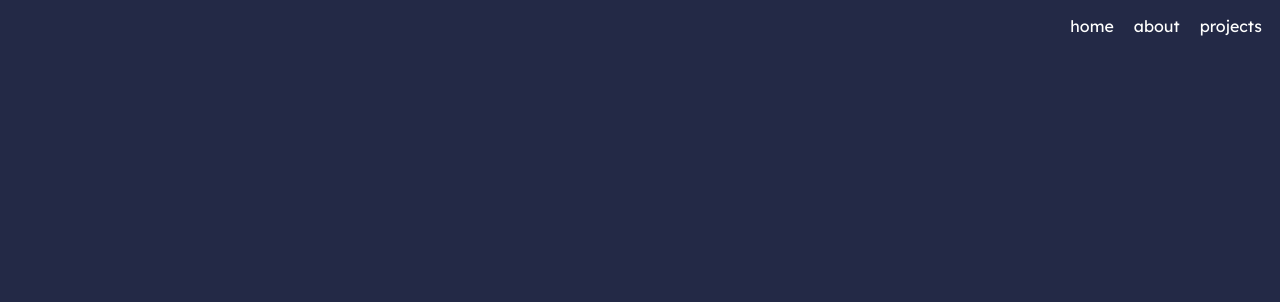
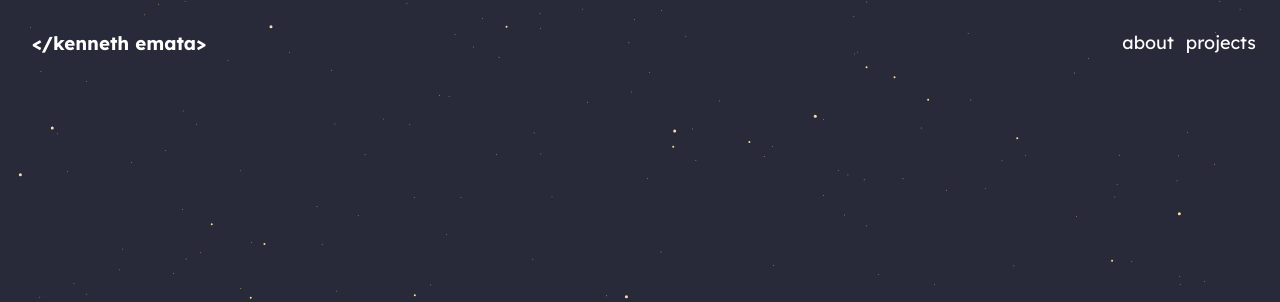
Before and after one commit to emataa/k-site, a plain HTML site: page index.html in a window 1280 px wide. Shown: the top 302 px of the page. Drawn offline with Linux system fonts and the light colour scheme.

Commit message:
added starry background

```diff
--- /dev/null
+++ b/bg.js
@@ -0,0 +1,246 @@
+window.onload = function() {
+    setTimeout(start, 200);
+};
+
+function start() {
+
+    //Helpers
+    function lineToAngle(x1, y1, length, radians) {
+        var x2 = x1 + length * Math.cos(radians),
+            y2 = y1 + length * Math.sin(radians);
+        return { x: x2, y: y2 };
+    }
+
+    function randomRange(min, max) {
+        return min + Math.random() * (max - min);
+    }
+
+    function degreesToRads(degrees) {
+        return degrees / 180 * Math.PI;
+    }
+
+    //Particle
+    var particle = {
+        x: 0,
+        y: 0,
+        vx: 0,
+        vy: 0,
+        radius: 0,
+
+        create: function(x, y, speed, direction) {
+            var obj = Object.create(this);
+            obj.x = x;
+            obj.y = y;
+            obj.vx = Math.cos(direction) * speed;
+            obj.vy = Math.sin(direction) * speed;
+            return obj;
+        },
+
+        getSpeed: function() {
+            return Math.sqrt(this.vx * this.vx + this.vy * this.vy);
+        },
+
+        setSpeed: function(speed) {
+            var heading = this.getHeading();
+            this.vx = Math.cos(heading) * speed;
+            this.vy = Math.sin(heading) * speed;
+        },
+
+        getHeading: function() {
+            return Math.atan2(this.vy, this.vx);
+        },
+
+        setHeading: function(heading) {
+            var speed = this.getSpeed();
+            this.vx = Math.cos(heading) * speed;
+            this.vy = Math.sin(heading) * speed;
+        },
+
+        update: function() {
+            this.x += this.vx;
+            this.y += this.vy;
+        }
+    };
+
+    //Canvas and settings
+    var canvas = document.getElementById("canvas"),
+        context = canvas.getContext("2d"),
+        width = canvas.width = window.innerWidth,
+        height = canvas.height = window.innerHeight,
+        stars = [],
+        shootingStars = [],
+        layers = [
+            { speed: 0.015, scale: 0.2, count: 320 },
+            { speed: 0.03, scale: 0.5, count: 50 },
+            { speed: 0.05, scale: 0.75, count: 30 }
+        ],
+        starsAngle = 145,
+        shootingStarSpeed = {
+            min: 15,
+            max: 20
+        },
+        shootingStarOpacityDelta = 0.01,
+        trailLengthDelta = 0.01,
+        shootingStarEmittingInterval = 2000,
+        shootingStarLifeTime = 500,
+        maxTrailLength = 300,
+        starBaseRadius = 2,
+        shootingStarRadius = 3,
+        paused = false;
+
+    //Create all stars
+    for (var j = 0; j < layers.length; j += 1) {
+        var layer = layers[j];
+        for (var i = 0; i < layer.count; i += 1) {
+            var star = particle.create(randomRange(0, width), randomRange(0, height), 0, 0);
+            star.radius = starBaseRadius * layer.scale;
+            star.setSpeed(layer.speed);
+            star.setHeading(degreesToRads(starsAngle));
+            stars.push(star);
+        }
+    }
+
+    function createShootingStar() {
+        var shootingStar = particle.create(randomRange(width / 2, width), randomRange(0, height / 2), 0, 0);
+        shootingStar.setSpeed(randomRange(shootingStarSpeed.min, shootingStarSpeed.max));
+        shootingStar.setHeading(degreesToRads(starsAngle));
+        shootingStar.radius = shootingStarRadius;
+        shootingStar.opacity = 0;
+        shootingStar.trailLengthDelta = 0;
+        shootingStar.isSpawning = true;
+        shootingStar.isDying = false;
+        shootingStars.push(shootingStar);
+    }
+
+    function killShootingStar(shootingStar) {
+        setTimeout(function() {
+            shootingStar.isDying = true;
+        }, shootingStarLifeTime);
+    }
+
+    function update() {
+        if (!paused) {
+            context.clearRect(0, 0, width, height);
+            context.fillStyle = "#282a3a";
+            context.fillRect(0, 0, width, height);
+            context.fill();
+
+            for (var i = 0; i < stars.length; i += 1) {
+                var star = stars[i];
+                star.update();
+                drawStar(star);
+                if (star.x > width) {
+                    star.x = 0;
+                }
+                if (star.x < 0) {
+                    star.x = width;
+                }
+                if (star.y > height) {
+                    star.y = 0;
+                }
+                if (star.y < 0) {
+                    star.y = height;
+                }
+            }
+
+            for (i = 0; i < shootingStars.length; i += 1) {
+                var shootingStar = shootingStars[i];
+                if (shootingStar.isSpawning) {
+                    shootingStar.opacity += shootingStarOpacityDelta;
+                    if (shootingStar.opacity >= 1.0) {
+                        shootingStar.isSpawning = false;
+                        killShootingStar(shootingStar);
+                    }
+                }
+                if (shootingStar.isDying) {
+                    shootingStar.opacity -= shootingStarOpacityDelta;
+                    if (shootingStar.opacity <= 0.0) {
+                        shootingStar.isDying = false;
+                        shootingStar.isDead = true;
+                    }
+                }
+                shootingStar.trailLengthDelta += trailLengthDelta;
+
+                shootingStar.update();
+                if (shootingStar.opacity > 0.0) {
+                    drawShootingStar(shootingStar);
+                }
+            }
+
+            //Delete dead shooting shootingStars
+            for (i = shootingStars.length -1; i >= 0 ; i--){
+                if (shootingStars[i].isDead){
+                    shootingStars.splice(i, 1);
+                }
+            }
+        }
+        requestAnimationFrame(update);
+    }
+
+    function drawStar(star) {
+        context.fillStyle = "rgb(255, 221, 157)";
+        context.beginPath();
+        context.arc(star.x, star.y, star.radius, 0, Math.PI * 2, false);
+        context.fill();
+    }
+
+    function drawShootingStar(p) {
+        var x = p.x,
+            y = p.y,
+            currentTrailLength = (maxTrailLength * p.trailLengthDelta),
+            pos = lineToAngle(x, y, -currentTrailLength, p.getHeading());
+
+        context.fillStyle = "rgba(255, 255, 255, " + p.opacity + ")";
+        // context.beginPath();
+        // context.arc(x, y, p.radius, 0, Math.PI * 2, false);
+        // context.fill();
+        var starLength = 5;
+        context.beginPath();
+        context.moveTo(x - 1, y + 1);
+
+        context.lineTo(x, y + starLength);
+        context.lineTo(x + 1, y + 1);
+
+        context.lineTo(x + starLength, y);
+        context.lineTo(x + 1, y - 1);
+
+        context.lineTo(x, y + 1);
+        context.lineTo(x, y - starLength);
+
+        context.lineTo(x - 1, y - 1);
+        context.lineTo(x - starLength, y);
+
+        context.lineTo(x - 1, y + 1);
+        context.lineTo(x - starLength, y);
+
+        context.closePath();
+        context.fill();
+
+        //trail
+        context.fillStyle = "rgba(255, 221, 157, " + p.opacity + ")";
+        context.beginPath();
+        context.moveTo(x - 1, y - 1);
+        context.lineTo(pos.x, pos.y);
+        context.lineTo(x + 1, y + 1);
+        context.closePath();
+        context.fill();
+    }
+
+    //Run
+    update();
+
+    //Shooting stars
+    setInterval(function() {
+        if (paused) return;
+        createShootingStar();
+    }, shootingStarEmittingInterval);
+
+    window.onfocus = function () {
+      paused = false;
+    };
+
+    window.onblur = function () {
+      paused = true;
+    };
+
+}
--- a/index.html
+++ b/index.html
@@ -11,22 +11,42 @@
 </head>
 <body>
 
-    <div class ="header">
-        <nav id="navbar">
-            <ul class ="links">
-                <li><a href="#home">home</a>
-                <li><a href="#about">about</a>
-                <li><a href="#projects">projects</a>
-            </ul>
+    <canvas id="canvas" width="100%" height="100%"></canvas>
+    <script src="bg.js"></script>
+
+        <nav class="navbar">
+
+            <nav class="navbar-left">
+                <h3>&lt;/kenneth emata&gt;</h3>
+            </nav>
+
+            <nav class="navbar-right">
+                <ul class="links">
+                    <!--
+                        <li><a href="#home">home</a></li>
+                    -->
+                    <li><a href="#about">about</a></li>
+                    <li><a href="#projects">projects</a></li>
+
+                </ul>
+            </nav>
+
+
         </nav>
-    </div>
+
+
 
     <div class="welcome">
         <div class="intro-wrapper">
             <h1 class ="intro">hi, i'm ken.</h1>
         </div>
         <h3 class ="caption">a 2nd year cs student @ simon fraser university</h3>
+        <!--
+        <h3 class="caption">tech enthusiast</h3>
+        <h3 class="caption">basketball coach</h3>
+        -->
     </div>
+
 
 </body>
 </html>
--- a/styles.css
+++ b/styles.css
@@ -2,31 +2,67 @@
 
 body{
     background-color: #232946;
+    margin: 0px;
+    overflow: hidden;
 }
 
+html, body {
+    margin: 0;
+    height: 100%;
+}
+
+.navbar{
+    position: fixed;
+    top: 0;
+    background-color: transparent;
+    z-index: 999;
+    width: 100%;
+    padding: 2px;
+    display: flex;
+    align-items: center;
+    justify-content: space-between;
+    font-family: 'Lexend', sans-serif;
+
+}
+
+canvas {
+    position: fixed;
+    top: 0;
+    left: 0;
+    width: 100%;
+    height: 100%;
+    z-index: -1;
+    display: block;
+    width: 100%;
+    height: 100%;
+}
 
 .links{
     display: flex;
     justify-content: flex-end;
-    text-decoration: none;
+    align-items: center;
+    font-size: 18px;
 }
 
 
-.links li{
-    margin-left: 20px;
+.links li, .links li a{
     list-style-type: none;
-    font-family: 'Lexend', sans-serif;
+    text-decoration: none;
+    color: #fffffe;
+    padding: 3px;
+
 }
 
-.links li a{
-    text-decoration: none;
-    color: #fffffe;
+
+.navbar-left{
+    color:#fffffe;
+    padding: 10px;
+    margin-left: 20px;
 }
+.navbar-right{
+    margin-right: 20px;
 
-.header{
-    margin: 10px
 }
-
 
 .welcome{
     display: flex;
@@ -34,6 +70,10 @@ body{
     justify-content: center;
     align-items: center;
     height: 100vh;
+    position: relative;
+    z-index: 1;
+    text-align: center;
+    padding: 20px;
 }
 
 .intro-wrapper{
@@ -67,7 +107,7 @@ body{
     margin-top: 10px;
     color: #b8c1ec;
     font-family: Lexend;
-    animation: fadeIn 2s ease-in-out forwards;
+    animation: fadeIn 1s ease-in-out forwards;
     animation-delay: 2s;
     opacity: 0;
   }
```
